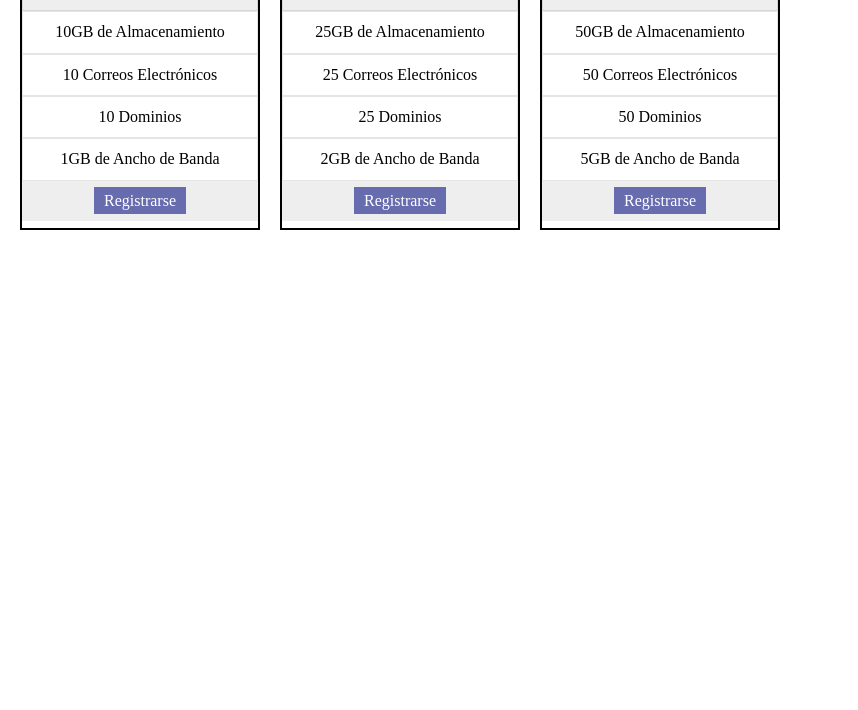
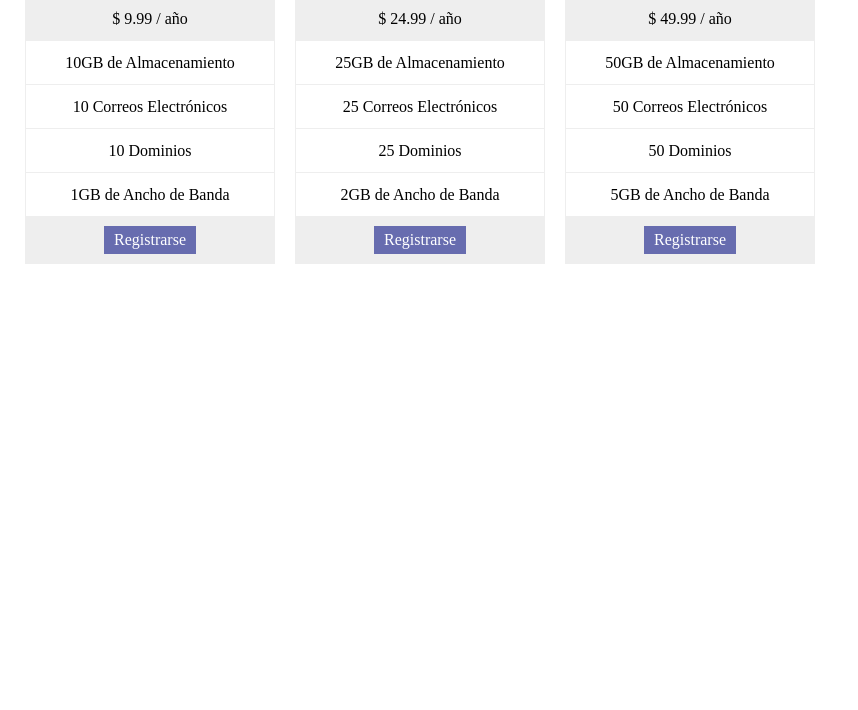
Before and after one commit to SergioCaMi/ironhack-evaluacion-continua-uf1841-main, a plain HTML site: page ejercicio-maquetacion/index.html in a window 1280 px wide. Shown: the part 90-800 px from the top of the page, without its empty margins (0-858 px from the left). Drawn offline with Linux system fonts and the light colour scheme.

Commit message:
finalizado ejercicio de maquetación

```diff
--- a/ejercicio-maquetacion/index.html
+++ b/ejercicio-maquetacion/index.html
@@ -6,6 +6,8 @@
     <meta name="viewport" content="width=device-width, initial-scale=1.0">
     <title>Document</title>
     <style>
+
+        /* Configuramos el Documento */
         * {
             box-sizing: border-box;
             margin: 0 auto;
@@ -17,48 +19,51 @@
             color: white;
         }
 
+        /* Configuramos el contenedor de las tarjetas como flex  */
         main {
-            padding: 10px;
-            min-width: 400px;
             display: flex;
-            justify-content: start;
-            /*Colocar las tarjetas en medio horizontal*/
-            align-items: center;
-            /*Colocar las tarjetas en medio vertical*/
             flex-wrap: wrap;
+            gap: 20px;
+            padding: 25px;
         }
 
+        /* Configuramos las tarjetas */
+        /* Tarjeta */
         .card {
-            padding: 0;;
-            width: 30vh;
-            min-width: 150px;
-            height: 300px;
-            border: 2px solid black;
-            text-align: center;
-            margin: 10px;
+            padding: 0;
+            margin: 0;
+            display: flex;
+            flex-direction: column;
+            justify-content: space-between;
+            border: 1px solid #EEEEEE;
+            flex: 0 0 250px;
         }
 
+        /* Efecto 'hover' de las tarjetas */
         .card:hover {
             box-shadow: 0px 10px 20px rgba(0, 0, 0, 0.3);
         }
 
-
-        .card>*:not(h1, footer) {
-            border: 1px solid rgba(0, 0, 0, 0.1);
-            height: 14.3%;
-            line-height: 250%;
+        /* Elementos de la tarjeta */
+        .card>* {
+            display: flex;
+            justify-content: center;
+            width: 100%;
+            align-items: center;
+            padding: 8px;
+            height: 14%;
+            border-bottom: 1px solid #EEEEEE;
         }
 
+        .card>h3 {
+            padding: 30px;
+        }
+
+        /* Coloreamos las tarjetas */
         .card *:nth-child(2),
         .card *:nth-child(7) {
             background-color: #EEEEEE;
         }
-
-        .footer_card {
-            line-height: 250%;
-            margin: 0;;
-        }
-
 
         .black {
             color: white;
@@ -70,9 +75,14 @@
             background-color: #676CAF;
         }
 
-        .card a {
+        /* Footer de las tarjetas */
+        .button {
             background-color: #676CAF;
             padding: 5px 10px;
+        }
+
+        .footer_card {
+            padding: 20px;
         }
     </style>
 </head>
@@ -80,33 +90,33 @@
 <body>
     <main>
         <div class="card">
-            <h1 class="black">Básico</h1>
+            <h3 class="black">Básico</h3>
             <p>$ 9.99 / año</p>
             <p>10GB de Almacenamiento</p>
             <p>10 Correos Electrónicos</p>
             <p>10 Dominios</p>
             <p>1GB de Ancho de Banda</p>
-            <footer class="footer_card"><a href="#">Registrarse</a></footer>
+            <footer class="footer_card"><a href="#" class="button">Registrarse</a></footer>
         </div>
 
         <div class="card">
-            <h1 class="purple">Pro</h1>
+            <h3 class="purple">Pro</h3>
             <p>$ 24.99 / año</p>
             <p>25GB de Almacenamiento</p>
             <p>25 Correos Electrónicos</p>
             <p>25 Dominios</p>
             <p>2GB de Ancho de Banda</p>
-            <footer class="footer_card"><a href="#">Registrarse</a></footer>
+            <footer class="footer_card"><a href="#" class="button">Registrarse</a></footer>
         </div>
 
         <div class="card">
-            <h1 class="black">Premium</h1>
+            <h3 class="black">Premium</h3>
             <p>$ 49.99 / año</p>
             <p>50GB de Almacenamiento</p>
             <p>50 Correos Electrónicos</p>
             <p>50 Dominios</p>
             <p>5GB de Ancho de Banda</p>
-            <footer class="footer_card"><a href="#">Registrarse</a></footer>
+            <footer class="footer_card"><a href="#" class="button">Registrarse</a></footer>
         </div>
     </main>
 </body>
```
